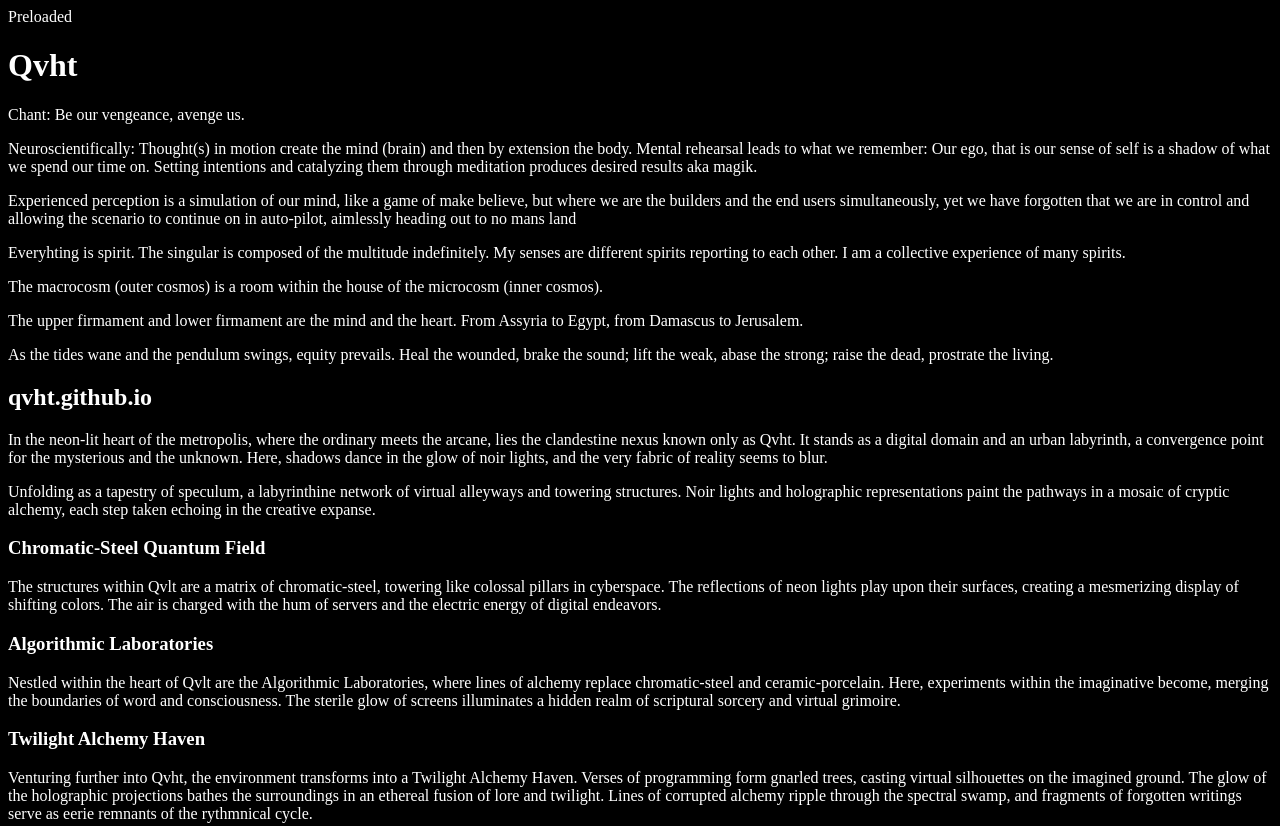
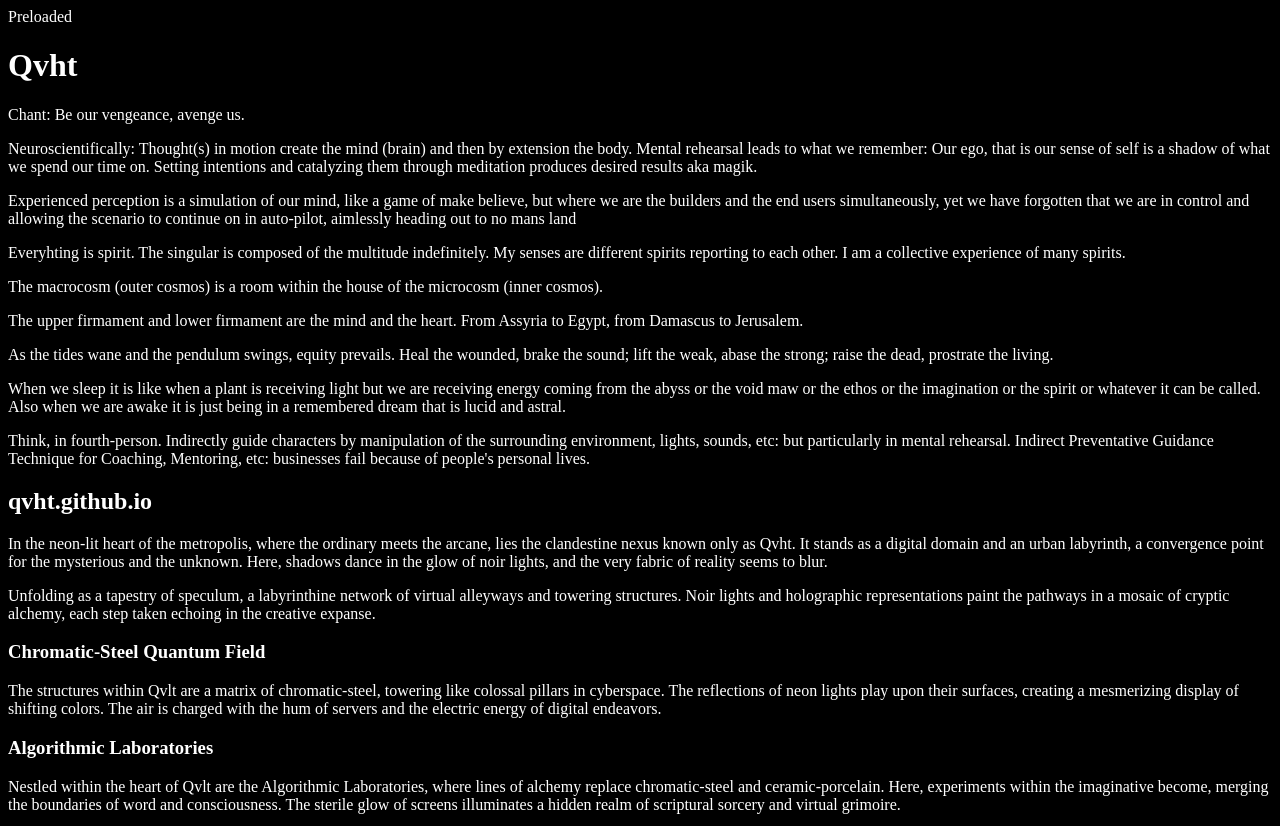
Before and after one commit to qvht/qvht.github.io, a website: page index.html in a window 1280 px wide. Shown: the top 826 px of the page. Drawn offline with Linux system fonts and the light colour scheme.

Commit message:
Update index.html

```diff
--- a/index.html
+++ b/index.html
@@ -28,6 +28,14 @@
 <p>The upper firmament and lower firmament are the mind and the heart. From Assyria to Egypt, from Damascus to Jerusalem.</p>
 
 <p>As the tides wane and the pendulum swings, equity prevails. Heal the wounded, brake the sound; lift the weak, abase the strong; raise the dead, prostrate the living.</p>
+
+<p>
+  When we sleep it is like when a plant is receiving light but we are receiving energy coming from the abyss or the void maw or the ethos or the imagination or the spirit or whatever it can be called. Also when we are awake it is just being in a remembered dream that is lucid and astral.
+</p>
+
+<p>
+  Think, in fourth-person. Indirectly guide characters by manipulation of the surrounding environment, lights, sounds, etc: but particularly in mental rehearsal. Indirect Preventative Guidance Technique for Coaching, Mentoring, etc: businesses fail because of people's personal lives.
+</p>
 
 <h2>qvht.github.io</h2>
 <p>
```
